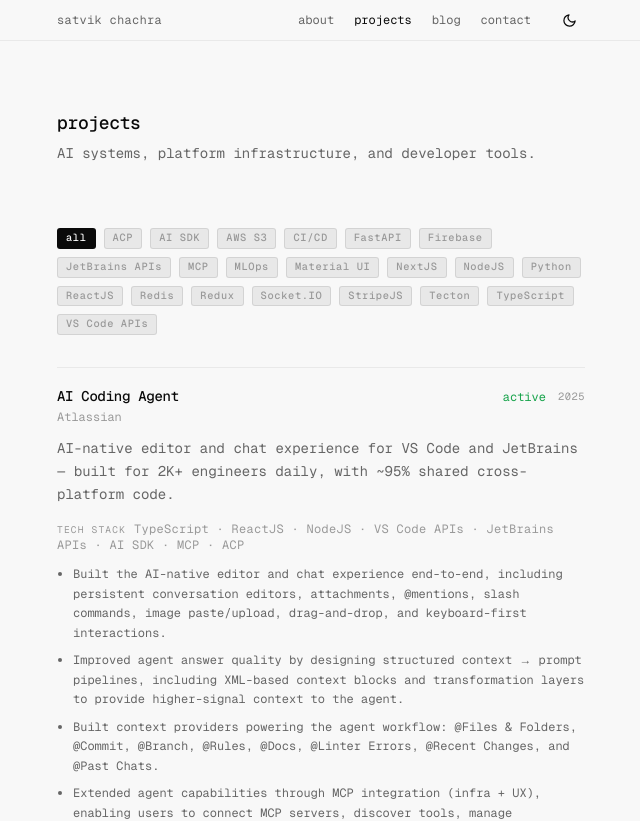
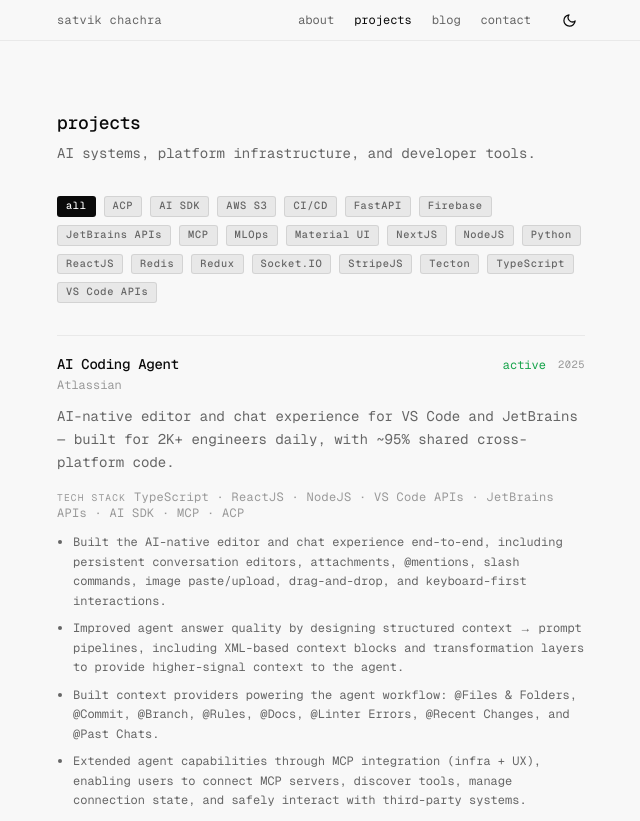
Before and after one commit to satvikchachra/satvik, a Next.js app: page /projects in a window 1280 px wide. Shown: the top 821 px of the page, without its empty margins (319-959 px from the left). Built offline with nearby package versions, Linux system fonts and the light colour scheme.

Commit message:
fix projects page skill filters ui

```diff
--- a/src/app/globals.css
+++ b/src/app/globals.css
@@ -324,15 +324,16 @@
   font-weight: 500;
   letter-spacing: 0.06em;
   background: var(--surface);
-  color: var(--text-subtle);
+  color: var(--text-muted);
   border: 1px solid var(--border);
-  transition: background 0.15s ease, color 0.15s ease;
+  transition: background 0.15s ease, color 0.15s ease, border-color 0.15s ease;
   cursor: pointer;
 }
 
 .tag:hover {
   background: var(--surface-alt);
-  color: var(--text-muted);
+  color: var(--text);
+  border-color: var(--text-subtle);
 }
 
 /* Active/selected tag */
--- a/src/app/projects/page.tsx
+++ b/src/app/projects/page.tsx
@@ -16,7 +16,7 @@
 
   return (
     <div className="max-w-xl mx-auto px-6 pt-28 pb-24">
-      <header className="mb-16 animate-fade-in-up stagger-0">
+      <header className="mb-8 animate-fade-in-up stagger-0">
         <h1
           className="text-lg tracking-tight mb-2"
           style={{ color: "var(--text)" }}
```
